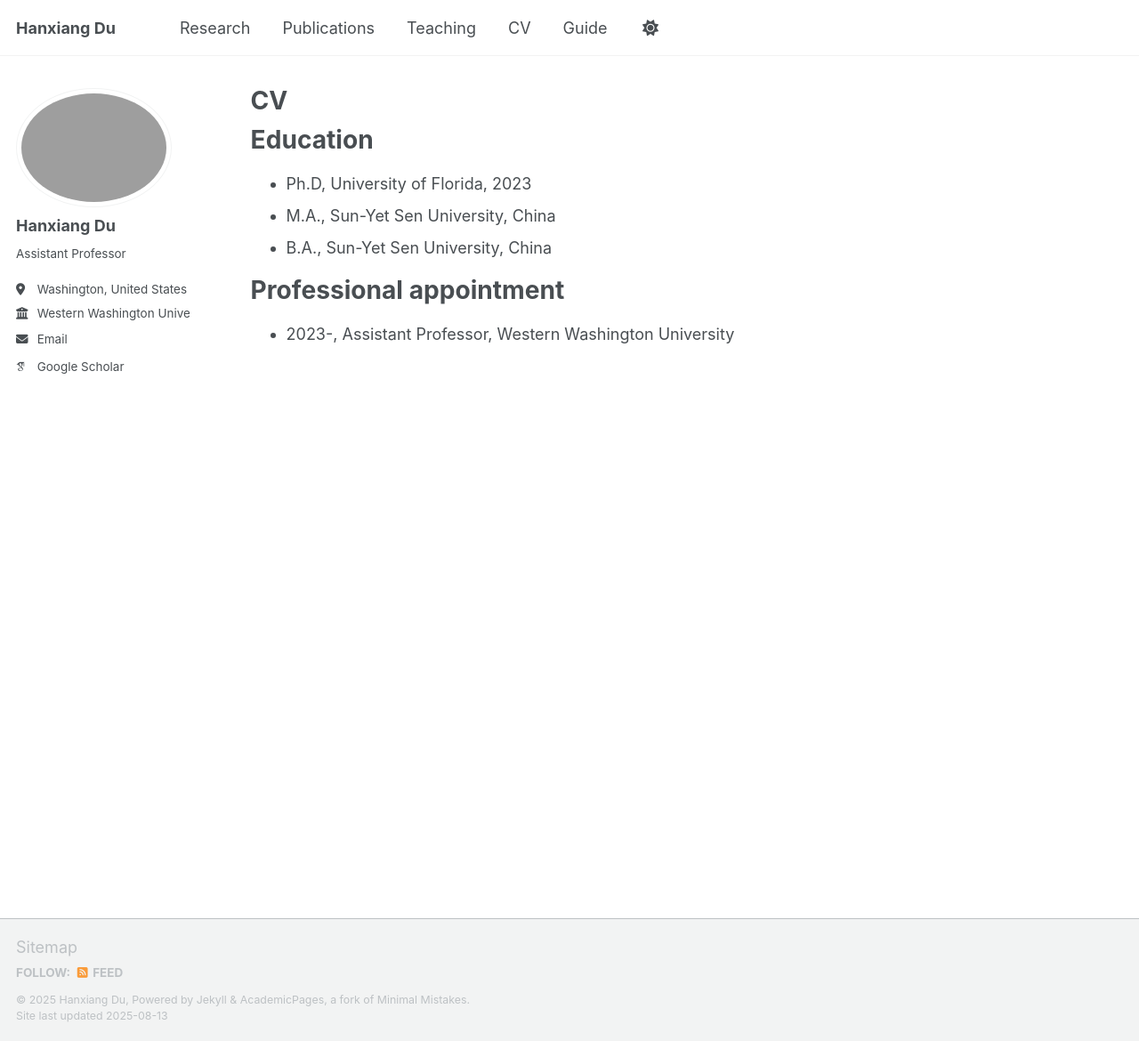
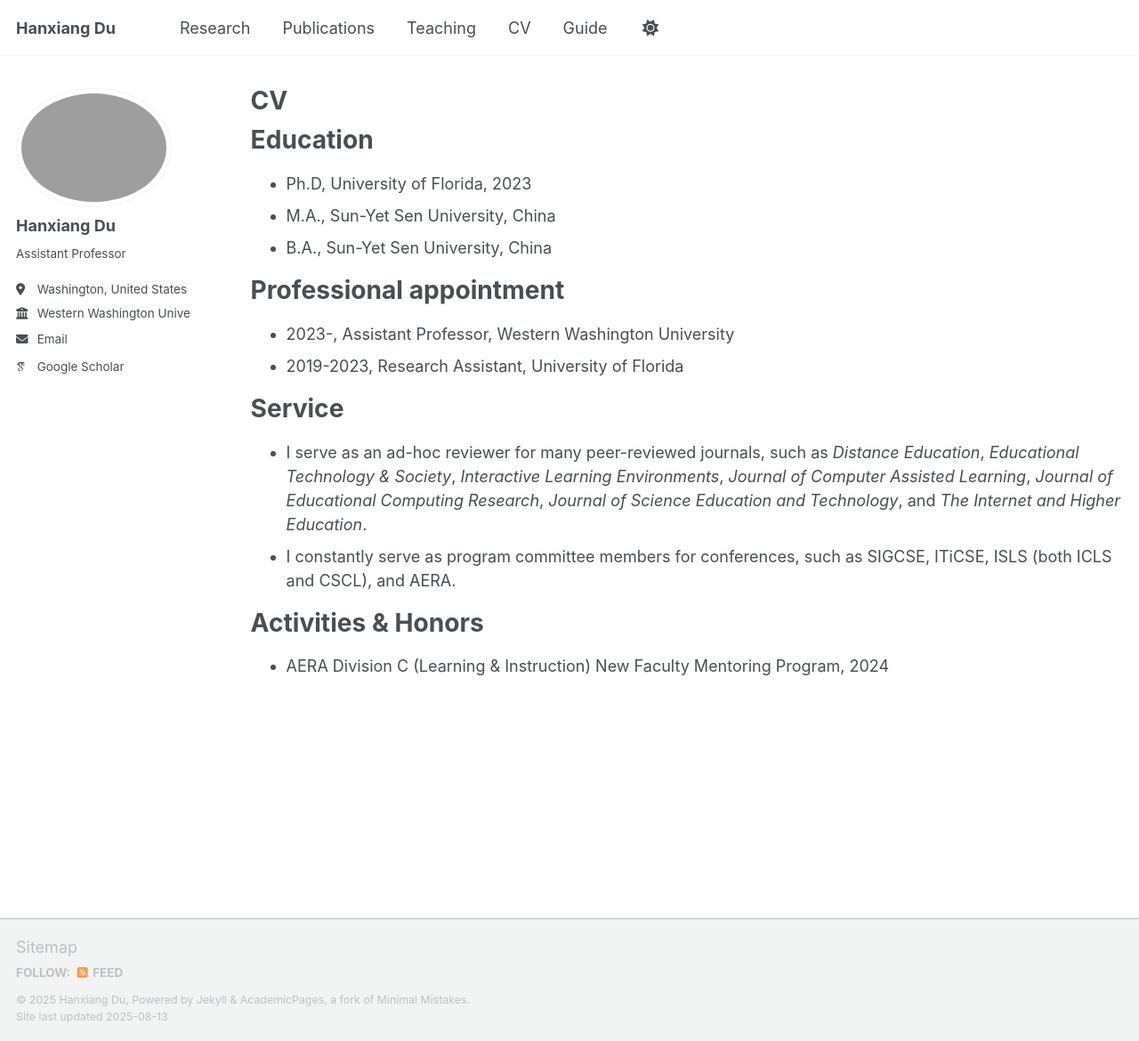
Before and after one commit to HXDU/HD.github.io, a Jekyll site: the page built from _pages/cv.md, in a window 1280 px wide and 1170 px high. Shown: the whole window at 89% size. Built offline with Jekyll 4.4.1, drawn with Linux system fonts in a browser that asks for light colours; some web fonts are replaced; a script that is not in the unit is left out.

Commit message:
Update cv.md

```diff
--- a/_pages/cv.md
+++ b/_pages/cv.md
@@ -18,3 +18,13 @@ Education
 Professional appointment
 ======
 * 2023-, Assistant Professor, Western Washington University
+* 2019-2023, Research Assistant, University of Florida
+
+Service
+======
+* I serve as an ad-hoc reviewer for many peer-reviewed journals, such as *Distance Education*, *Educational Technology & Society*, *Interactive Learning Environments*, *Journal of Computer Assisted Learning*, *Journal of Educational Computing Research*, *Journal of Science Education and Technology*, and *The Internet and Higher Education*.
+* I constantly serve as program committee members for conferences, such as SIGCSE, ITiCSE, ISLS (both ICLS and CSCL), and AERA.
+
+Activities & Honors
+======
+* AERA Division C (Learning & Instruction) New Faculty Mentoring Program, 2024
```
